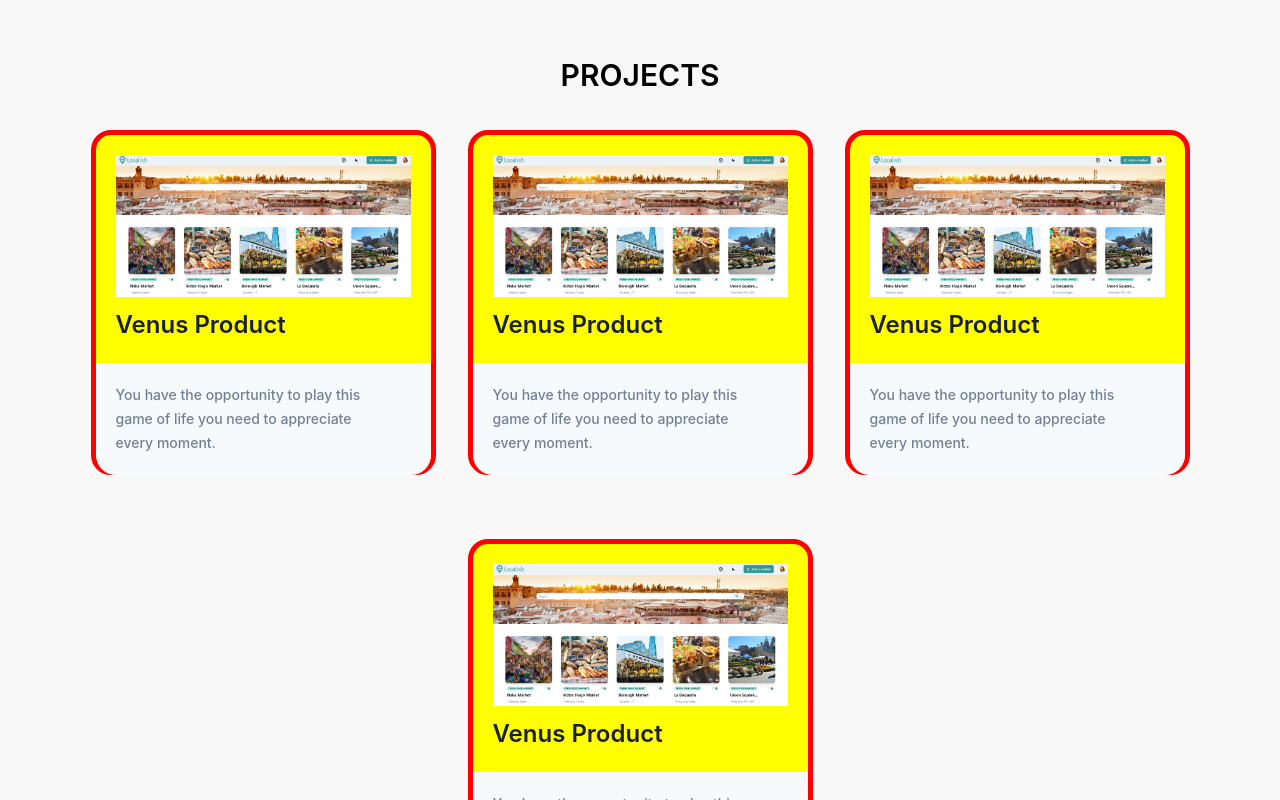
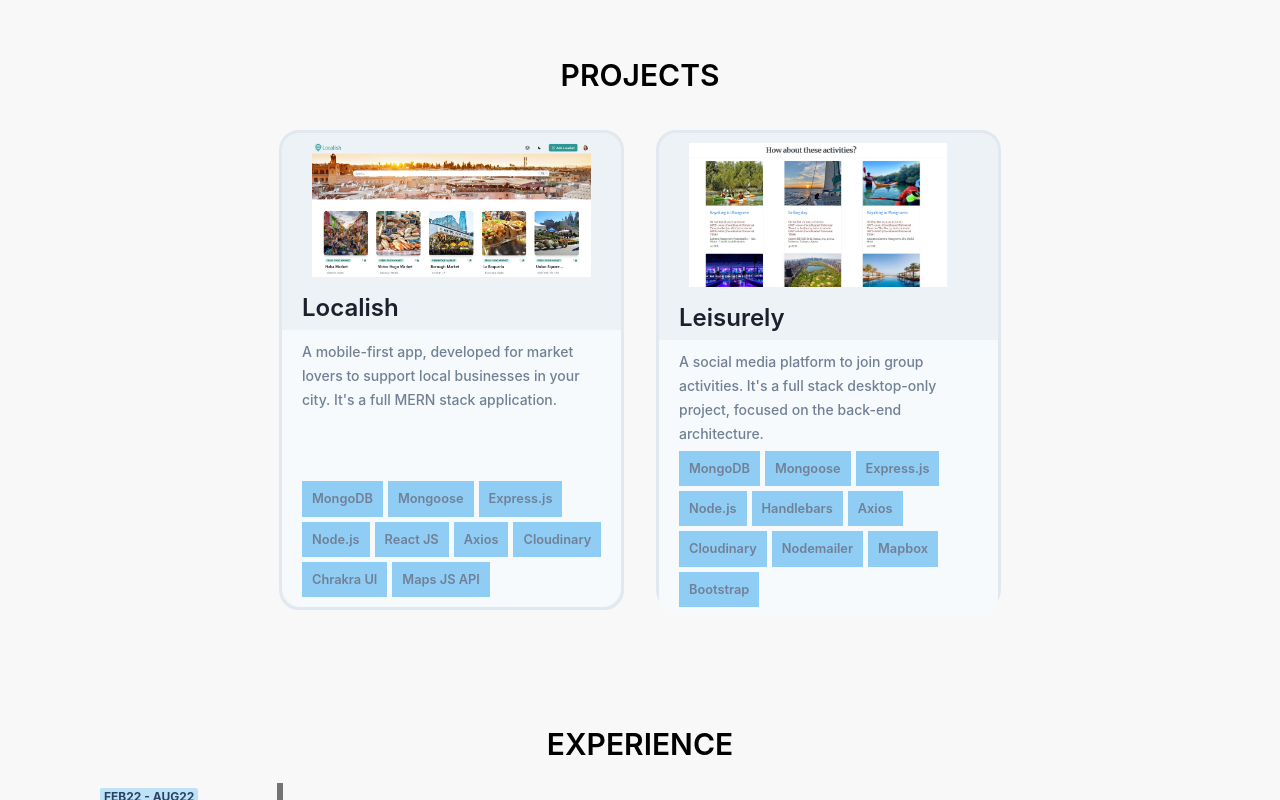
Before and after one commit to begopla/portfolio, a React (Create React App) app: page / in a window 1280 px wide. Shown: the part 1720-2520 px from the top of the page. Built offline with nearby package versions, Linux system fonts and the light colour scheme.

Commit message:
project first version

```diff
--- a/src/components/About/About.jsx
+++ b/src/components/About/About.jsx
@@ -42,13 +42,13 @@ const About = () => {
             <Text mt='1vh'>
             I build{" "}
           <span className="highlighted"> front and backend websites </span> and
-          web application, check you my work in the{" "}
+          web applications, check you my work in the{" "}
           <span className="highlighted">projects</span> section.
             </Text>
             <Text mt="1vh">
               I'm open to new projects and{" "}
               <span className="highlighted">job oppotunities </span> where I can
-              contribute, learn and grow. If you have an oppotunities that
+              contribute, learn and grow. If you have an opportunities that
               matches my skills and experience,{" "}
               <span className="highlighted">contact me!</span>
             </Text>
--- a/src/components/OneProject/Oneproject.jsx
+++ b/src/components/OneProject/Oneproject.jsx
@@ -7,38 +7,43 @@ import {
   Image,
   Text,
   useColorModeValue,
+  Link
 } from "@chakra-ui/react";
-import { MdTimer, MdVideoLibrary } from "react-icons/md";
-const Oneproject = () => {
-  let boxBg = useColorModeValue("yellow !important", "#111c44 !important");
+import './Onproject.css';
+const Oneproject = ({name, image, github_url,website_url, description,technologies}) => {
+  let boxBg = useColorModeValue("gray.100", "#111c44");
   let secondaryBg = useColorModeValue("gray.50", "whiteAlpha.100");
   let mainText = useColorModeValue("gray.800", "white");
   let iconBox = useColorModeValue("gray.100", "whiteAlpha.200");
   let iconColor = useColorModeValue("brand.200", "white");
   return (
-    <Box m='2rem 1rem 2rem 1rem'>
+    <Box m='2rem 1rem 2rem 1rem'
+          >
       <Flex
-        borderRadius="20px"
-        border="5px solid red"
+        borderWith={2}
+        borderRadius='20px'
+        border='solid #e2e8f0'
         bg={boxBg}
-        h="345px"
-        w={{ base: "315px", md: "345px" }}
+        h="60vh"
+        w={{ base: "310px", md: "345px" }}
         direction="column"
       >
-        <Box p="20px">
-          <Flex w="100%" mb="10px">
-            <img src="./project-view.jpg" />
+      <Link href={website_url} isExternal>
+        <Box >
+          <Flex w="100%" mb="3px" p="10px 30px" >
+            <Image src={image} maxHeight='18vh'/>
           </Flex>
           <Box>
-            <Text fontWeight="600" color={mainText} w="100%" fontSize="2xl">
-              Venus Product
+            <Text fontWeight="600" color={mainText} w="100%" fontSize="2xl" pl='20px' mb='0.5vh' >
+              {name}
             </Text>
           </Box>
         </Box>
+        </Link>
         <Flex
           bg={secondaryBg}
           w="100%"
-          p="20px"
+          p="10px 2px 10px 20px"
           borderBottomLeftRadius="inherit"
           borderBottomRightRadius="inherit"
           height="100%"
@@ -48,33 +53,17 @@ const Oneproject = () => {
             fontSize="sm"
             color="gray.500"
             lineHeight="24px"
-            pe="40px"
+            pe="15px"
             fontWeight="500"
             mb="auto"
           >
-            You have the opportunity to play this game of life you need to
-            appreciate every moment.
+           {description}
           </Text>
-          {/* <Flex>
-            <Flex me="25px">
-              <Icon as={MdTimer} w="20px" h="20px" me="6px" color="green.400" />
-              <Text color={mainText} fontSize="sm" my="auto" fontWeight="500">
-                85 mins
-              </Text>
-            </Flex>
-            <Flex>
-              <Icon
-                as={MdVideoLibrary}
-                w="20px"
-                h="20px"
-                me="6px"
-                color="red.500"
-              />
-              <Text color={mainText} fontSize="sm" my="auto" fontWeight="500">
-                Video Format
-              </Text>
-            </Flex>
-          </Flex> */}
+          <div className="technologies-container">
+            {technologies.map((eachTechnology) => {
+              return <div className="technologies">{eachTechnology}</div>;
+            })}
+          </div>
         </Flex>
       </Flex>
     </Box>
--- /dev/null
+++ b/src/components/OneProject/Onproject.css
@@ -0,0 +1,23 @@
+.technologies-container {
+    display: flex;
+    flex-wrap: wrap;
+  }
+
+  .technologies {
+    background-color: #90CDF4;
+    margin-top: 5px;
+    font-size: 0.8rem;
+    margin-right: 5px;
+    padding: 8px 10px;
+    color: #718096;
+    font-weight: 600;
+  }
+
+  @media (max-width: 768px) {
+    .technologies{
+    font-size: 0.5rem;
+    padding: 5px 10px;
+    font-weight: 700;
+    }
+
+}
--- a/src/components/Projects/Projects.jsx
+++ b/src/components/Projects/Projects.jsx
@@ -1,11 +1,10 @@
 import React from 'react'
 import {Flex,
         Box,
-        Text,
         useColorModeValue,
-        SimpleGrid
       } from '@chakra-ui/react';
 import Oneproject from '../OneProject/Oneproject';
+import projectData from '../../data/projects.json'
 import './Projects.css';
 
 const Projects = () => {
@@ -20,10 +19,14 @@ const Projects = () => {
       </Box>
      </Flex>
       <Flex flexWrap='wrap' justifyContent='center'>
-      <Oneproject/>
-      <Oneproject/>
-      <Oneproject/>
-      <Oneproject/>
+
+      {
+        projectData.map((project)=>{
+          return <Oneproject {...project} key={project.id} />
+        })
+      }
+
+
 
       </Flex>
 
--- a/src/components/TimeLine/TimeLine.jsx
+++ b/src/components/TimeLine/TimeLine.jsx
@@ -2,7 +2,6 @@ import React from "react";
 import "./TimeLine.css";
 import { Box, useColorModeValue, Badge } from "@chakra-ui/react";
 
-import experienceData from "../../data/experience.json";
 const TimeLine = ({date, name, institution, description}) => {
   return (
     <Box
--- a/src/data/projects.json
+++ b/src/data/projects.json
@@ -7,7 +7,7 @@
         "image":"./project-view.jpg",
         "github_url": "https://github.com/begopla/find-a-market-client",
         "website_url": "https://localish.netlify.app",
-        "description": "Leisurely is a mobile-first app, developed for market lovers and those who want support the local businesses by creating awarness of the small little markets every visitor should know of your city.It's a full MERN stack application, and the final project of Ironhack's Web Development Bootcamp.",
+        "description": "A mobile-first app, developed for market lovers to support local businesses in your city. It's a full MERN stack application.",
         "technologies":[
             "MongoDB",
             "Mongoose",
@@ -26,8 +26,8 @@
         "name": "Leisurely",
         "image": "./Leisurely.jpg",
         "github_url": "https://github.com/begopla/leisurely-app",
-        "website": "https://leisurely-app.herokuapp.com",
-        "description": "This social media platform is for people who like to join group activities. Leisurely is a full stack desktop-only designed project, focused on the back-end architecture and built as the module 2 project for Ironhack's Web Development Bootcamp." ,
+        "website_url": "https://leisurely-app.herokuapp.com",
+        "description": "A social media platform to join group activities. It's a full stack desktop-only project, focused on the back-end architecture." ,
         "technologies":[
             "MongoDB",
             "Mongoose",
@@ -38,7 +38,6 @@
             "Cloudinary",
             "Nodemailer",
             "Mapbox",
-            "Maps JS API",
             "Bootstrap"
         ]
 
```
Also changed, not shown: src/components/Experience/Experience.jsx (+69 -36 lines), public/Leisurely.jpg (renamed from public/images/Leisurely.jpg).
